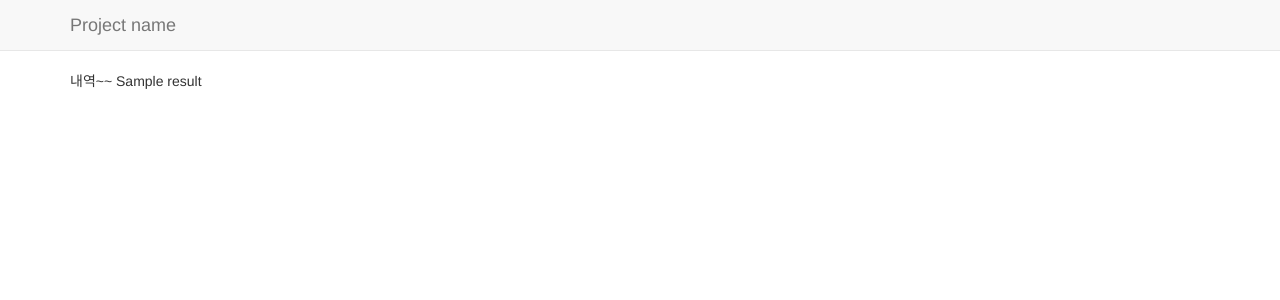
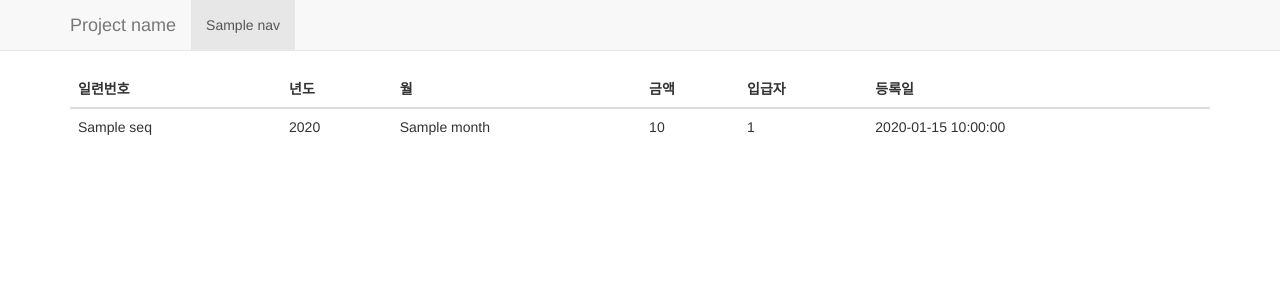
Before and after one commit to sousic/flask.huny.kr, a Flask app: template website/templates/deposit/index.html in a window 1280 px wide. Shown: the top 300 px of the page. Run offline with Flask 2, Linux system fonts and the light colour scheme; the template is opened without the code that fills it: most values are stand-ins (such as "Sample title", 1, 10 or a date in 2020); some libraries are stand-ins or nearby versions.

Commit message:
입급 내역 테이블 및 관련 vo,dao, view 작업 sqlite3 쿼리 row 정보 획득 하도록 프로퍼티 수정 navi 기본 출력 위치 작업

```diff
--- a/server.py
+++ b/server.py
@@ -1,3 +1,3 @@
 from website import app
 if __name__ == '__main__':
-    app.run(debug=True)
+    app.run(debug=True, use_reloader=True)
--- /dev/null
+++ b/website/CustomFilters.py
@@ -0,0 +1,5 @@
+# -*- coding: UTF-8 -*-
+
+# 숫자 포멧팅
+def filter_number_format(value):
+    return "{:,}".format(int(value))
--- a/website/__init__.py
+++ b/website/__init__.py
@@ -1,10 +1,14 @@
 # -*- coding: UTF-8 -*-
 from flask import Flask
 
+from website import CustomFilters
 from website.CookieHelper import CookieHelper
 from website.persistence.commonDAO import commonDAO
 
 app = Flask(__name__)
+#필터 등록
+app.jinja_env.filters['number_format'] = CustomFilters.filter_number_format
+
 app.config.from_object('websiteconfig')
 
 cookie_helper = CookieHelper()
--- a/website/domain/depositVO.py
+++ b/website/domain/depositVO.py
@@ -5,7 +5,7 @@ from website.domain.basicVO import basicVO
 
 class depositVO(basicVO):
     seq = 0
-    month = datetime.date.year
+    year = datetime.date.year
     month = datetime.date.day
     user_id = ''
     amount = 0
--- a/website/persistence/commonDAO.py
+++ b/website/persistence/commonDAO.py
@@ -1,5 +1,6 @@
 # -*- coding: UTF-8 -*-
 import sqlite3
+
 
 class commonDAO:
     def __init__(self, app):
@@ -7,6 +8,7 @@ class commonDAO:
 
     def connection_db(self):
         self.sqlite_db = sqlite3.connect(self.app.config['DATABASE_URI'])
+        self.sqlite_db.row_factory = sqlite3.Row
         self.sqlite_db
 
     def disconnection_db(self):
--- a/website/templates/deposit/index.html
+++ b/website/templates/deposit/index.html
@@ -14,8 +14,30 @@
 </script>
 {% endblock %}
 {% block body%}
-    내역~~
-    {{ result }}
+    <div>
+        <table class="table">
+            <thead>
+                <th>일련번호</th>
+                <th>년도</th>
+                <th>월</th>
+                <th>금액</th>
+                <th>입급자</th>
+                <th>등록일</th>
+            </thead>
+            <tbody>
+            {% for item in result %}
+            <tr>
+                <td>{{item.seq}}</td>
+                <td>{{item.year}}</td>
+                <td>{{item.month}}</td>
+                <td>{{item.amount|number_format}}</td>
+                <td>{{item.user_id}}</td>
+                <td>{{item.reg_date}}</td>
+            </tr>
+            {% endfor %}
+            </tbody>
+        </table>
+    </div>
 {% endblock %}
 {% block footer %}
 {% endblock %}
--- a/website/templates/layout.html
+++ b/website/templates/layout.html
@@ -4,8 +4,10 @@
     <meta charset="UTF-8">
     <meta name="viewport" content="width=device-width, initial-scale=1">
     <title>{{title}}</title>
-    <link rel="stylesheet" href="http://maxcdn.bootstrapcdn.com/bootstrap/3.3.6/css/bootstrap.min.css" integrity="sha384-1q8mTJOASx8j1Au+a5WDVnPi2lkFfwwEAa8hDDdjZlpLegxhjVME1fgjWPGmkzs7" crossorigin="anonymous">
-    <script src="https://ajax.googleapis.com/ajax/libs/jquery/3.1.0/jquery.min.js"></script>
+    <link rel="stylesheet" href="/static/css/bootstrap/bootstrap.min.css"/>
+    <script src="/static/js/jquery/jquery.min.js"></script>
+    <!--<link rel="stylesheet" href="http://maxcdn.bootstrapcdn.com/bootstrap/3.3.6/css/bootstrap.min.css" integrity="sha384-1q8mTJOASx8j1Au+a5WDVnPi2lkFfwwEAa8hDDdjZlpLegxhjVME1fgjWPGmkzs7" crossorigin="anonymous">-->
+    <!--<script src="https://ajax.googleapis.com/ajax/libs/jquery/3.1.0/jquery.min.js"></script>-->
     {% block script %}{% endblock %}
 </head>
 <body>
@@ -15,11 +17,13 @@
                 <a class="navbar-brand" href="#">Project name</a>
             </div>
             <div id="navbar" class="navbar-collapse collapse">
-                {#<ul class="nav navbar-nav">
+                <ul class="nav navbar-nav">
                 {% if nav_title is not none: %}
-                    <li class="active"><a href="#">{{ nav_title }}</a></li>
+                    {% for nav in nav_title %}
+                    <li class="active"><a href="#">{{ nav }}</a></li>
+                    {% endfor %}
                 {% endif %}
-                </ul>#}
+                </ul>
                 {#<ul class="nav navbar-nav">
                     <li class="active"><a href="#">Home</a></li>
                     <li><a href="#about">About</a></li>
--- a/website/views/deposit.py
+++ b/website/views/deposit.py
@@ -4,6 +4,7 @@ from flask import render_template
 
 from website import common_dao
 from website.persistence.depositDAO import depositDAO
+from website.views import naviHelper
 
 deposit_dao = depositDAO(common_dao)
 
@@ -12,5 +13,7 @@ class deposit():
 
     @mod.route('/')
     def index():
+        nav_title = naviHelper.printNavi()
+
         result = deposit_dao.selectDeposit(year=2016, month=None, user_id=None)
-        return render_template('deposit/index.html', title='', result=result)
+        return render_template('deposit/index.html', **locals())
--- a/websiteconfig.py
+++ b/websiteconfig.py
@@ -7,9 +7,9 @@ import os
 _basedir = os.path.abspath(os.path.dirname(__file__))
 
 DEBUG = True
-SECRET_KEY = 'AAAAAAAAAAAAAAAAAAAAAAAAAAAAAAAA'
+SECRET_KEY = 'AAAAAAAAAAAAAAAAAAAAAAAAAAAAAAAA' #암호화 키
 BCRYPT_LEVEL = 1
-IV = 'BBBBBBBBBBBBBBBB'
+IV = 'BBBBBBBBBBBBBBBB' #암호화 IV
 #DATABASE_URI = 'sqllite:///' + os.path.join(_basedir, 'website.db')
 DATABASE_URI = os.path.join(_basedir,'website.db')
 COOKIE_NAME = 'FWHK'
```
Also changed, not shown: Gruntfile.js (added, +75 -0 lines), package.json (added, +32 -0 lines), website/views/naviHelper.py (added, +7 -0 lines).
